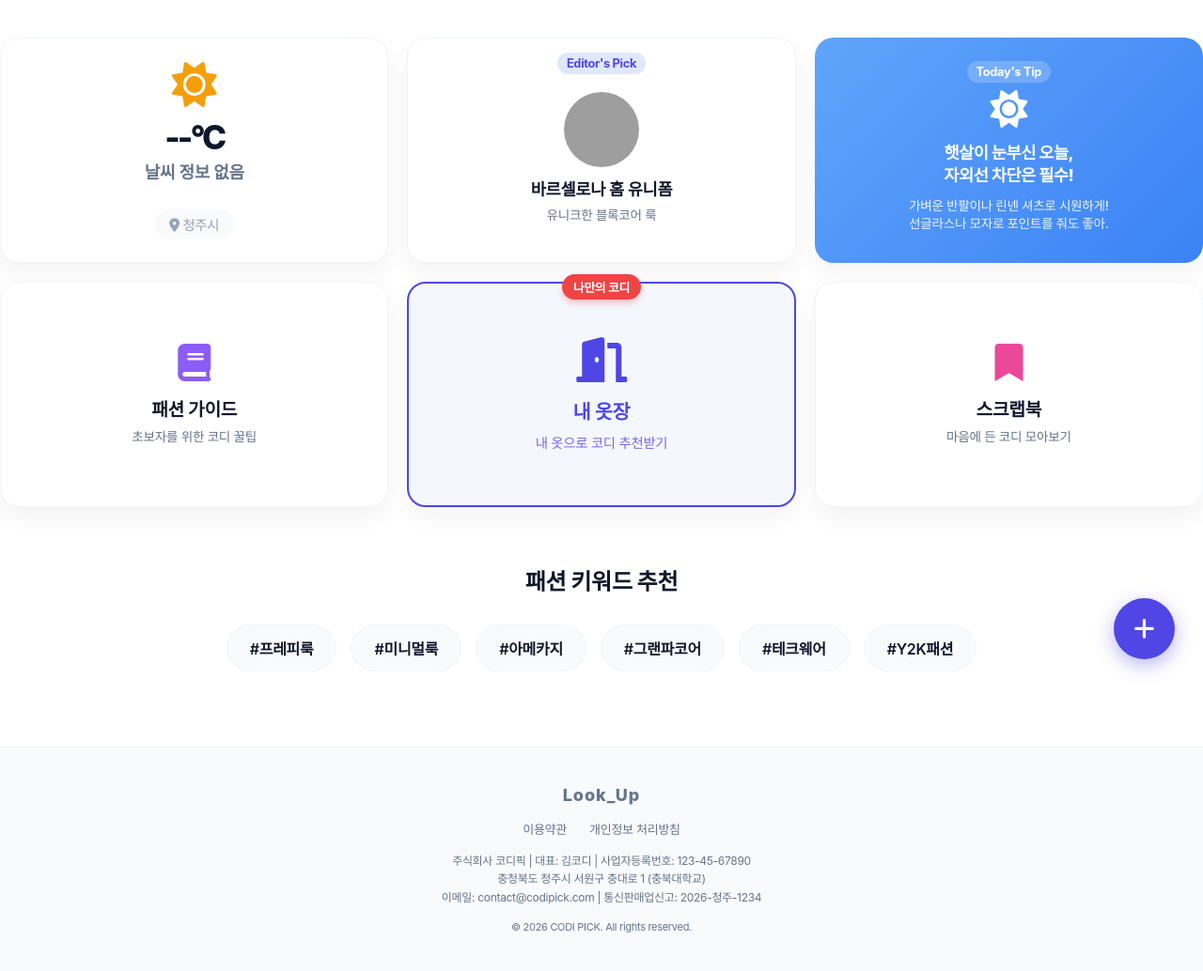
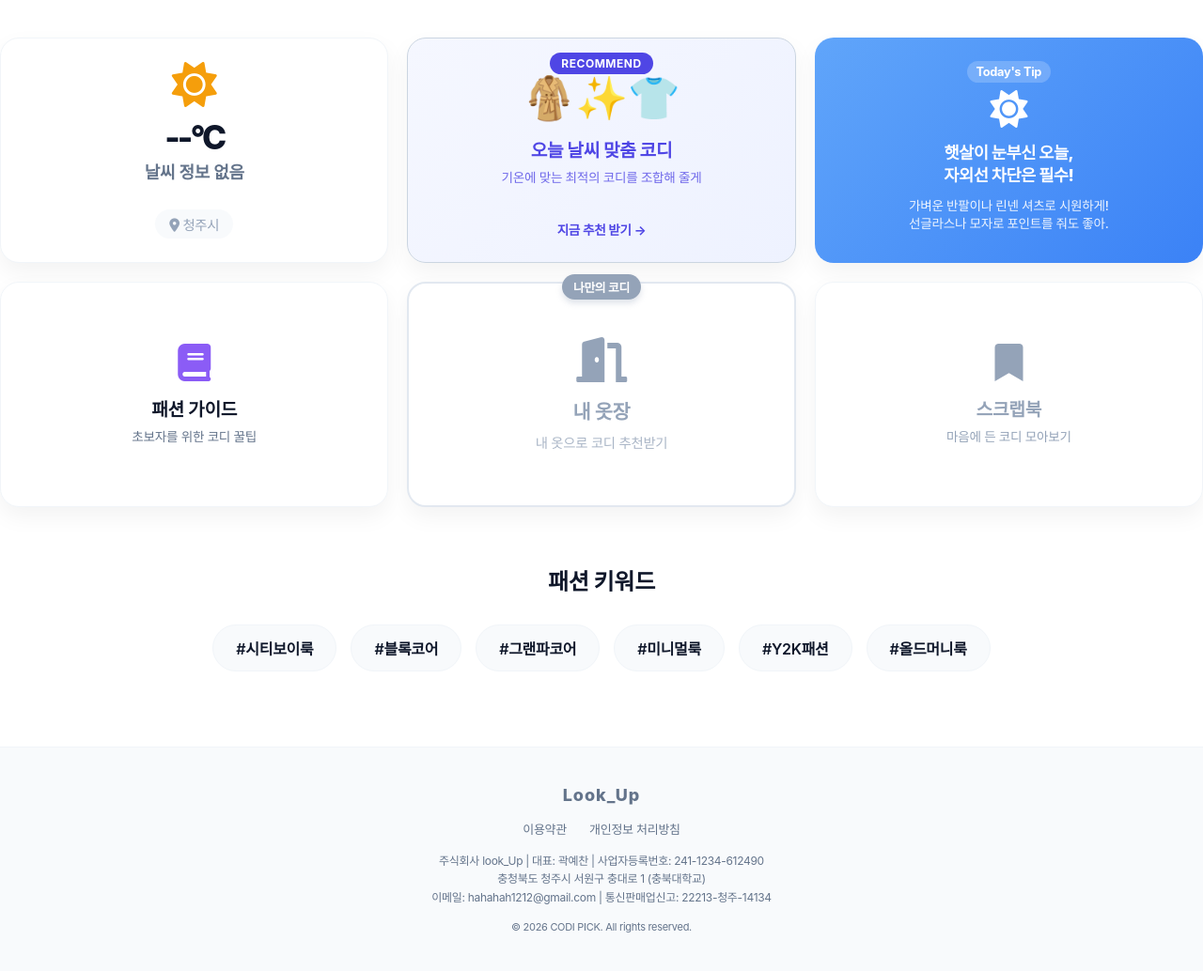
Before and after one commit to dnsgud/OS-FashionProject, a Flask app: page / in a window 1280 px wide. Shown: the part 68-1102 px from the top of the page at 94% size. Run offline with Flask 3, Linux system fonts and the light colour scheme; data that the repository does not hold is empty; some web fonts are replaced; grey boxes are pictures that could not be loaded.

Commit message:
2차 코드 병합

```diff
--- a/templates/index.html
+++ b/templates/index.html
@@ -41,6 +41,55 @@
             box-shadow: 0 15px 35px rgba(0, 0, 0, 0.1);
         }
 
+        .recommend-action-box {
+            background: linear-gradient(135deg, #f5f7ff 0%, #eef2ff 100%);
+            border: 1px solid #cbd5e1;
+        }
+
+        .recommend-action-box:hover {
+            border-color: #4f46e5;
+        }
+
+        .action-badge {
+            position: absolute;
+            top: 15px;
+            background: #4f46e5;
+            color: white;
+            padding: 4px 12px;
+            border-radius: 20px;
+            font-size: 0.75rem;
+            font-weight: 700;
+            letter-spacing: 0.5px;
+        }
+
+        .action-icons {
+            font-size: 2.8rem;
+            margin-bottom: 5px;
+            margin-top: 15px;
+            animation: floating 2s infinite ease-in-out;
+        }
+
+        .recommend-title {
+            margin: 5px 0 5px 0;
+            font-size: 1.2rem;
+            font-weight: 800;
+            color: #4f46e5;
+        }
+
+        .recommend-desc {
+            font-size: 0.85rem;
+            color: #4f46e5;
+            opacity: 0.8;
+            margin: 0;
+        }
+
+        .click-notice {
+            margin-top: auto;
+            font-size: 0.85rem;
+            font-weight: 700;
+            color: #4f46e5;
+        }
+
         .tip-box {
             background: linear-gradient(135deg, #60a5fa 0%, #3b82f6 100%);
             color: white;
@@ -48,8 +97,8 @@
         }
 
         .closet-box {
-            border: 2px solid #4f46e5;
-            background: #f5f7ff;
+            border: 2px solid #e2e8f0;
+            background: #ffffff;
         }
 
         @media (max-width: 850px) {
@@ -64,7 +113,7 @@
             }
         }
 
-        /* 🌙 다크모드 적용 시 스타일 변경 레이어 */
+        /* 🌙 다크모드 */
         body.dark-mode {
             background-color: #0f172a;
             color: #f8fafc;
@@ -81,6 +130,25 @@
             color: #f8fafc;
             border-color: #334155;
             box-shadow: 0 10px 25px rgba(0, 0, 0, 0.3);
+        }
+
+        body.dark-mode .recommend-action-box {
+            background: linear-gradient(135deg, #1e293b 0%, #0f172a 100%);
+            border-color: #334155;
+        }
+
+        body.dark-mode .recommend-action-box:hover {
+            border-color: #6366f1;
+        }
+
+        body.dark-mode .action-badge {
+            background: #6366f1;
+        }
+
+        body.dark-mode .recommend-title,
+        body.dark-mode .recommend-desc,
+        body.dark-mode .click-notice {
+            color: #818cf8;
         }
 
         body.dark-mode #temp-desc,
@@ -101,6 +169,20 @@
         body.dark-mode #dark-mode-toggle {
             color: #f59e0b;
         }
+
+        @keyframes floating {
+            0% {
+                transform: translateY(0);
+            }
+
+            50% {
+                transform: translateY(-6px);
+            }
+
+            100% {
+                transform: translateY(0);
+            }
+        }
     </style>
 </head>
 
@@ -111,41 +193,22 @@
                 <a href="{{ url_for('home') }}" style="color: inherit; text-decoration: none;">Look_Up</a>
             </div>
             <ul>
-                <li>
-                    <a href="{{ url_for('guide_page') }}" class="nav-link"
-                        style="color: inherit; text-decoration: none;">
-                        <i class="fas fa-book"></i> Guide
-                    </a>
-                </li>
-                <li>
-                    <a href="{{ url_for('codi_page') }}" class="nav-link"
-                        style="color: inherit; text-decoration: none;">
-                        <i class="fas fa-tshirt"></i> Codi
-                    </a>
-                </li>
+                <li><a href="{{ url_for('guide_main') }}" class="nav-link"
+                        style="color: inherit; text-decoration: none;"><i class="fas fa-book"></i> Guide</a></li>
+                <li><a href="#" class="nav-link" onclick="requireLogin(event)"
+                        style="color: inherit; text-decoration: none;"><i class="fas fa-tshirt"></i> Codi</a></li>
                 <li class="dropdown-wrapper">
                     <a href="#" class="nav-link" id="my-menu-btn" style="color: inherit; text-decoration: none;"
-                        onclick="toggleDropdown(event)">
-                        <i class="fas fa-user"></i> My
-                    </a>
+                        onclick="toggleDropdown(event)"><i class="fas fa-user"></i> My</a>
                     <div class="dropdown-menu" id="my-dropdown">
-                        <a href="{{ url_for('my_closet') }}">👗 내 옷장</a>
-                        <a href="{{ url_for('my_scrap') }}">🔖 스크랩북</a>
-                        <a href="{{ url_for('my_profile') }}">⚙️ 스타일 설정</a>
+                        <a href="{{ url_for('login') }}">🔑 로그인하기</a>
+                        <a href="{{ url_for('register_page') }}">👋 회원가입하기</a>
                     </div>
                 </li>
                 <li>
-                    {% if logged_in %}
-                    <a href="{{ url_for('logout') }}" class="login-btn"
-                        style="background-color: #ef4444; text-decoration: none; display: inline-block;">
-                        <i class="fas fa-sign-out-alt"></i> Logout
-                    </a>
-                    {% else %}
                     <a href="{{ url_for('login') }}" class="login-btn"
-                        style="text-decoration: none; display: inline-block;">
-                        <i class="fas fa-sign-in-alt"></i> Login
-                    </a>
-                    {% endif %}
+                        style="text-decoration: none; display: inline-block;"><i class="fas fa-sign-in-alt"></i>
+                        Login</a>
                 </li>
                 <li>
                     <button id="dark-mode-toggle"
@@ -179,17 +242,12 @@
                 </div>
             </a>
 
-            <a href="{{ url_for('codi_page') }}" class="grid-box">
-                <span
-                    style="position: absolute; top: 15px; background: #e0e7ff; color: #4f46e5; padding: 4px 10px; border-radius: 12px; font-size: 0.8rem; font-weight: bold;">Editor's
-                    Pick</span>
-                <img src="{{ url_for('static', filename='images/arsenal_uniform.jpg') }}" alt="Item" class="pick-image"
-                    style="width: 80px; height: 80px; object-fit: cover; border-radius: 50%; margin-bottom: 10px; margin-top: 15px;"
-                    onerror="this.src='https://placehold.co/80'">
-                <h4 class="pick-title" style="margin: 0 0 5px 0; font-size: 1.1rem; word-break: keep-all;">아이템 이름</h4>
-                <p class="pick-desc"
-                    style="font-size: 0.85rem; color: #64748b; margin: 0; padding: 0 10px; display: -webkit-box; -webkit-line-clamp: 2; -webkit-box-orient: vertical; overflow: hidden;">
-                    아이템 설명이 여기에 들어갑니다.</p>
+            <a href="#" onclick="requireLogin(event)" class="grid-box recommend-action-box">
+                <span class="action-badge">RECOMMEND</span>
+                <div class="action-icons">🧥✨👕</div>
+                <h4 class="recommend-title">오늘 날씨 맞춤 코디</h4>
+                <p class="recommend-desc">기온에 맞는 최적의 코디를 조합해 줄게</p>
+                <div class="click-notice">지금 추천 받기 →</div>
             </a>
 
             <div class="grid-box tip-box">
@@ -205,30 +263,30 @@
                     낮에는 따뜻하지만 저녁엔 쌀쌀해져요.</p>
             </div>
 
-            <a href="{{ url_for('guide_page') }}" class="grid-box">
+            <a href="{{ url_for('guide_main') }}" class="grid-box">
                 <i class="fas fa-book" style="font-size: 2.5rem; color: #8b5cf6; margin-bottom: 15px;"></i>
                 <h3 style="font-size: 1.2rem; margin: 0 0 5px 0;">패션 가이드</h3>
                 <p style="font-size: 0.85rem; color: #64748b; margin: 0;">초보자를 위한 코디 꿀팁</p>
             </a>
 
-            <a href="{{ url_for('my_closet') }}" class="grid-box closet-box">
+            <a href="#" onclick="requireLogin(event)" class="grid-box closet-box">
                 <span
-                    style="position: absolute; top: -10px; background: #ef4444; color: white; padding: 4px 12px; border-radius: 20px; font-size: 0.8rem; font-weight: bold; box-shadow: 0 4px 6px rgba(239, 68, 68, 0.3);">나만의
+                    style="position: absolute; top: -10px; background: #94a3b8; color: white; padding: 4px 12px; border-radius: 20px; font-size: 0.8rem; font-weight: bold; box-shadow: 0 4px 6px rgba(148, 163, 184, 0.3);">나만의
                     코디</span>
-                <i class="fas fa-door-open" style="font-size: 3rem; color: #4f46e5; margin-bottom: 15px;"></i>
-                <h3 style="font-size: 1.3rem; color: #4f46e5; margin: 0 0 8px 0; font-weight: 800;">내 옷장</h3>
-                <p style="font-size: 0.9rem; color: #4f46e5; margin: 0; opacity: 0.8;">내 옷으로 코디 추천받기</p>
+                <i class="fas fa-door-open" style="font-size: 3rem; color: #94a3b8; margin-bottom: 15px;"></i>
+                <h3 style="font-size: 1.3rem; color: #94a3b8; margin: 0 0 8px 0; font-weight: 800;">내 옷장</h3>
+                <p style="font-size: 0.9rem; color: #94a3b8; margin: 0; opacity: 0.8;">내 옷으로 코디 추천받기</p>
             </a>
 
-            <a href="{{ url_for('my_scrap') }}" class="grid-box">
-                <i class="fas fa-bookmark" style="font-size: 2.5rem; color: #ec4899; margin-bottom: 15px;"></i>
-                <h3 style="font-size: 1.2rem; margin: 0 0 5px 0;">스크랩북</h3>
-                <p style="font-size: 0.85rem; color: #64748b; margin: 0;">마음에 든 코디 모아보기</p>
+            <a href="#" onclick="requireLogin(event)" class="grid-box">
+                <i class="fas fa-bookmark" style="font-size: 2.5rem; color: #94a3b8; margin-bottom: 15px;"></i>
+                <h3 style="font-size: 1.2rem; margin: 0 0 5px 0; color: #94a3b8;">스크랩북</h3>
+                <p style="font-size: 0.85rem; color: #94a3b8; margin: 0;">마음에 든 코디 모아보기</p>
             </a>
         </div>
 
         <section class="trend-section" style="margin-top: 60px; text-align: center;">
-            <h3 class="section-title">패션 키워드 추천</h3>
+            <h3 class="section-title">패션 키워드</h3>
             <div class="hashtag-box" style="justify-content: center;"></div>
         </section>
     </main>
@@ -241,9 +299,9 @@
                 <a href="#" onclick="event.preventDefault(); openPolicyModal('privacy')">개인정보 처리방침</a>
             </div>
             <p class="footer-info">
-                주식회사 코디픽 | 대표: 김코디 | 사업자등록번호: 123-45-67890<br>
+                주식회사 look_Up | 대표: 곽예찬 | 사업자등록번호: 241-1234-612490<br>
                 충청북도 청주시 서원구 충대로 1 (충북대학교)<br>
-                이메일: contact@codipick.com | 통신판매업신고: 2026-청주-1234
+                이메일: hahahah1212@gmail.com | 통신판매업신고: 22213-청주-14134
             </p>
             <p class="footer-copyright">
                 &copy; 2026 CODI PICK. All rights reserved.
@@ -286,21 +344,13 @@
     <script>
         const keywordDetails = {
             "#고프코어": { img: "{{ url_for('static', filename='images/gorpcore.jpg') }}", desc: "아웃도어 의류를 일상복과 매치하여 스타일리시하게 입는 패션이에요. 바람막이나 기능성 카고팬츠 등을 활용해 편안하면서도 힙한 무드를 낼 수 있어요." },
-            "#블록코어룩": { img: "{{ url_for('static', filename='images/blockcore.jpg') }}", desc: "스포츠 유니폼 상의를 일상적인 청바지나 스니커즈와 조합해서 입는 스타일이에요. 스포티하면서도 레트로한 길거리 감성을 연출하기에 아주 좋아요." },
+            "#블록코어": { img: "{{ url_for('static', filename='images/blockcore.jpg') }}", desc: "스포츠 유니폼 상의를 일상적인 청바지나 스니커즈와 조합해서 입는 스타일이에요. 스포티하면서도 레트로한 길거리 감성을 연출하기에 아주 좋아요." },
             "#워크웨어": { img: "{{ url_for('static', filename='images/workwear.jpg') }}", desc: "과거 작업복에서 유래한 스타일로, 두꺼운 캔버스 재킷이나 데님을 활용해요. 투박하지만 깊이감 있는 아메카지 특유의 멋스러운 분위기를 줍니다." },
             "#미니멀룩": { img: "{{ url_for('static', filename='images/minimal.jpg') }}", desc: "화려한 로고나 패턴을 걷어내고 극도의 깔끔함을 추구하는 패션이에요. 모노톤 위주의 색감과 정돈된 실루엣으로 세련된 인상을 남길 수 있어요." },
             "#시티보이룩": { img: "{{ url_for('static', filename='images/cityboy.jpg') }}", desc: "도시 속 소년들의 자유로운 감성을 넉넉한 오버핏으로 표현한 스타일이에요. 단정하면서도 캐주얼한 셔츠와 레이어드를 활용하는 게 특징이에요." },
             "#Y2K패션": { img: "{{ url_for('static', filename='images/y2k.jpg') }}", desc: "1990년대 말부터 2000년대 초반의 세기말 감성을 그대로 가져온 패션이에요. 크롭티나 로우라이즈 팬츠처럼 과감하고 개성 넘치는 연출이 가능해요." },
             "#올드머니룩": { img: "{{ url_for('static', filename='images/oldmoney.jpg') }}", desc: "대대손손 내려오는 상류층의 고급스러움을 담아낸 패션이에요. 브랜드 로고를 드러내지 않는 대신 캐시미어나 실크 같은 고급 소재로 은은한 우아함을 드러내요." },
-            "#그랜파코어": { img: "{{ url_for('static', filename='images/grandpa.jpg') }}", desc: "할아버지의 옷장에서 꺼낸 듯한 아늑하고 빈티지한 스타일이에요. 오버사이즈 니트 가디건이나 코듀로이 팬츠, 따뜻한 체크 패턴을 활용해 포근한 매력을 줘요." },
-            "#페스티벌룩": { img: "{{ url_for('static', filename='images/festival.jpg') }}", desc: "콘서트나 축제에서 주인공이 될 수 있는 화려하고 자유로운 패션이에요. 평소에 시도하기 어려웠던 과감한 컬러나 액세서리로 나만의 개성을 마음껏 뽐낼 수 있어요." },
-            "#긱시크룩": { img: "{{ url_for('static', filename='images/geekchic.jpg') }}", desc: "괴짜를 뜻하는 'Geek'과 세련됨을 뜻하는 'Chic'이 합쳐진 스타일이에요. 단정한 셔츠나 정장에 독특한 안경을 매치하여 지적이면서도 반전 있는 무드를 완성해요." },
-            "#발레코어": { img: "{{ url_for('static', filename='images/balletcore.jpg') }}", desc: "발레무용수의 연습복이나 무대의상에서 영감을 받은 스타일이에요. 시폰 스커트, 리본 장식, 워머 등을 활용해 우아하고 사랑스러운 분위기를 연출할 수 있어요." },
-            "#아메카지": { img: "{{ url_for('static', filename='images/amekaji.jpg') }}", desc: "미국식 캐주얼 의류를 일본 특유의 감성으로 재해석한 패션이에요. 통이 넓은 바지나 셔츠, 베스트 등을 활용해 편안하면서도 빈티지한 아웃도어 무드를 보여줘요." },
-            "#페어리코어": { img: "{{ url_for('static', filename='images/fairycore.jpg') }}", desc: "숲속 요정을 연상시키는 몽환적이고 자연 친화적인 룩이에요. 레이스나 자수 장식, 빛바랜 파스텔톤 컬러의 셔링 의상들을 겹쳐 입어 부드러운 느낌을 줘요." },
-            "#웨스턴룩": { img: "{{ url_for('static', filename='images/western.jpg') }}", desc: "미국 서부 개척 시대의 카우보이 스타일을 현대적으로 풀어낸 패션이에요. 가죽 재킷, 웨스턴 부츠, 수저 장식 벨트 등을 포인트로 사용해 거칠고 멋스러운 느낌을 내요." },
-            "#프레피룩": { img: "{{ url_for('static', filename='images/preppy.jpg') }}", desc: "미국 명문 사립고등학교 학생들의 교복 스타일에서 유래한 단정한 룩이에요. 셔츠와 니트 베스트, 넥타이, 체크무늬 스커트 등을 활용해 클래식하고 지적인 인상을 줘요." },
-            "#테크웨어": { img: "{{ url_for('static', filename='images/techwear.jpg') }}", desc: "첨단 기능성 소재와 밀리터리 디자인이 결합한 미래지향적인 패션이에요. 주머니가 많이 달린 카고팬츠나 스트랩, 버클 등을 활용해 어둡고 강렬한 도시적인 무드를 냅니다." }
+            "#그랜파코어": { img: "{{ url_for('static', filename='images/grandpa.jpg') }}", desc: "할아버지의 옷장에서 꺼낸 듯한 아늑하고 빈티지한 스타일이에요. 오버사이즈 니트 가디건이나 코듀로이 팬츠, 따뜻한 체크 패턴을 활용해 포근한 매력을 줘요." }
         };
 
         function openModal(tagName) {
@@ -330,7 +380,7 @@
             rainy: { title: "비가 오는 오늘,<br>쾌적함이 중요해!", desc: "습도가 높으니 통기성 좋은 옷을 추천해.<br>비에 젖어도 금방 마르는 소재를 입어봐.", icon: "fas fa-umbrella" },
             cloudy: { title: "구름 낀 흐린 날,<br>바람막이 챙겼어?", desc: "바람이 불거나 쌀쌀해질 수 있으니<br>가볍게 걸칠 수 있는 얇은 아우터가 필요해.", icon: "fas fa-cloud" },
             snowy: { title: "눈 내리는 오늘,<br>따뜻함이 최고!", desc: "보온성 좋은 아우터와 목도리는 필수야.<br>미끄러지지 않는 안전한 신발도 잊지마.", icon: "fas fa-snowflake" },
-            hot: { title: "무더운 오늘,<br>시원함이 제일 중요해!", desc: "땀이 잘 마르는 소재의 반팔과 반바지!<br>더위를 피할 수 있는 밝은 색상을 추천해.", icon: "fas fa-temperature-high" },
+            hot: { title: "무더운 오늘,<br>시원함이 제일 중요해!", desc: "땀이 잘 마르는 소재의 반팔 and 반바지!<br>더위를 피할 수 있는 밝은 색상을 추천해.", icon: "fas fa-temperature-high" },
             cold: { title: "체감온도 뚝!<br>단단히 껴입어!", desc: "얇은 옷을 여러 겹 겹쳐 입는 게 중요해.<br>두꺼운 코트나 패딩으로 체온을 유지해줘.", icon: "fas fa-temperature-low" }
         };
 
@@ -370,9 +420,7 @@
             }
         }
 
-        // [수정] 외부 가짜 API 호출 스크립트 제거 및 백엔드 바인딩 데이터 연동
         function loadServerWeatherData() {
-            // Flask template 태그가 백엔드 가동 시점에 실제 텍스트 값으로 치환됨
             const tempStr = "{{ weather.get('temp', 18) if weather else 18 }}";
             const statusStr = "{{ weather.get('status', '맑음') if weather else '맑음' }}";
 
@@ -380,29 +428,16 @@
             updateKeywords(temp, statusStr);
         }
 
-        function setRandomPick() {
-            // [수정] static 하위 경로에 맞는 이미지 배열 매핑
-            const items = [
-                { image: "{{ url_for('static', filename='images/arsenal.jpg') }}", title: "아스널 홈 유니폼", desc: "스포티한 매력으로 포인트 주기 딱 좋은 트렌디한 아이템" },
-                { image: "{{ url_for('static', filename='images/madrid.jpg') }}", title: "레알 마드리드 홈 유니폼", desc: "클래식한 멋을 내는 코디 꿀템" },
-                { image: "{{ url_for('static', filename='images/barselona.jpg') }}", title: "바르셀로나 홈 유니폼", desc: "유니크한 블록코어 룩" },
-                { image: "{{ url_for('static', filename='images/munchen.jpg') }}", title: "바이에른 뮌헨 홈 유니폼", desc: "강렬한 레드 컬러 포인트" }
-            ];
-            const randomIndex = Math.floor(Math.random() * items.length);
-            const selectedItem = items[randomIndex];
-
-            const pickImg = document.querySelector('.pick-image');
-            if (pickImg) {
-                pickImg.src = selectedItem.image;
-                pickImg.onerror = function () { this.src = 'https://placehold.co/80'; };
-            }
-            document.querySelector('.pick-title').innerText = selectedItem.title;
-            document.querySelector('.pick-desc').innerText = selectedItem.desc;
-        }
-
         function toggleDropdown(event) {
             event.preventDefault();
             document.getElementById("my-dropdown").classList.toggle("show");
+        }
+
+        /* 💡 [신규 보안 스크립트] 로그인이 필요한 메뉴 클릭 시 알림창 띄우고 로그인 창으로 가이딩 */
+        function requireLogin(event) {
+            event.preventDefault();
+            alert('🔒 로그인이 필요한 메뉴입니다! 로그인 페이지로 이동합니다.');
+            location.href = "{{ url_for('login') }}";
         }
 
         window.onclick = function (event) {
@@ -411,14 +446,6 @@
                 for (let i = 0; i < dropdowns.length; i++) {
                     let openDropdown = dropdowns[i];
                     if (openDropdown.classList.contains('show')) { openDropdown.classList.remove('show'); }
-                }
-            }
-            if (!event.target.closest('.fab-container')) {
-                const fabMenu = document.getElementById('fab-menu');
-                const fabBtn = document.querySelector('.fab-button');
-                if (fabMenu && fabMenu.classList.contains('show')) {
-                    fabMenu.classList.remove('show');
-                    fabBtn.classList.remove('active');
                 }
             }
         }
@@ -445,8 +472,7 @@
         }
 
         window.onload = () => {
-            loadServerWeatherData(); // 수정된 날씨 데이터 맵핑 함수 호출
-            setRandomPick();
+            loadServerWeatherData();
             initDarkMode();
         };
 
@@ -462,25 +488,7 @@
         }
 
         function closePolicyModal() { document.getElementById('policy-modal').style.display = 'none'; }
-
-        function toggleFab(event) {
-            event.preventDefault();
-            const menu = document.getElementById('fab-menu');
-            const btn = document.querySelector('.fab-button');
-            menu.classList.toggle('show');
-            btn.classList.toggle('active');
-        }
     </script>
-
-    <div class="fab-container">
-        <div class="fab-menu" id="fab-menu">
-            <a href="{{ url_for('add_clothes_photo') }}" class="fab-item">📸 사진으로 등록</a>
-            <a href="{{ url_for('add_clothes') }}" class="fab-item">✏️ 직접 등록</a>
-        </div>
-        <button class="fab-button" onclick="toggleFab(event)" title="옷 등록하기">
-            <i class="fas fa-plus" id="fab-icon"></i>
-        </button>
-    </div>
 </body>
 
 </html>
```
